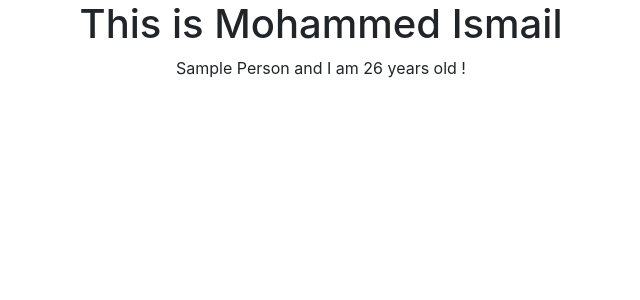
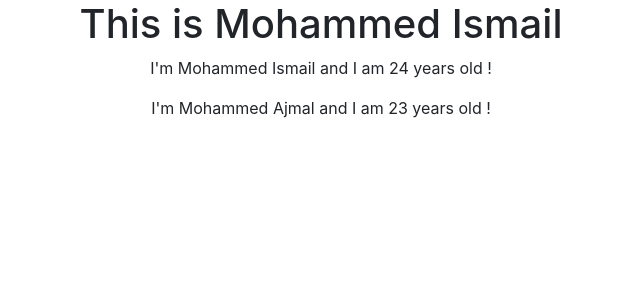
Before and after one commit to ikismail/learn-react, a React (Create React App) app: page / in a window 1280 px wide. Shown: the top 300 px of the page, without its empty margins (319-959 px from the left). Built offline with nearby package versions, Linux system fonts and the light colour scheme.

Commit message:
working with props

```diff
--- a/src/App.js
+++ b/src/App.js
@@ -10,7 +10,8 @@ class App extends Component {
       // Our jsx expression must have one root element for each and every component
       <div className="App">
         <h1>This is Mohammed Ismail</h1>
-        <Person />
+        <Person name="Mohammed Ismail" age="24">loves JS</Person>
+        <Person name="Mohammed Ajmal" age="23"></Person>
       </div>
     );
 
--- a/src/Person/Person.js
+++ b/src/Person/Person.js
@@ -1,10 +1,21 @@
 import React from 'react'
 
-const person = () => {
-    //                                  👇 use {} for dynamic content
-    return <p>Sample Person and I am {Math.floor(Math.random() * 30)} years old !</p>
+const person = (props) => {
+    //              👇 use {} for dynamic content
+    return <p>I'm {props.name} and I am {props.age} years old !</p>
 }
 
 // 👆 function which return a p element
 
 export default person;
+
+
+// ---- When using class-based components, its this.props -----
+/*
+class Person extends Component {
+    render() {
+        return <p>My name is {this.props.name}</p>;
+    }
+}
+
+*/
```
